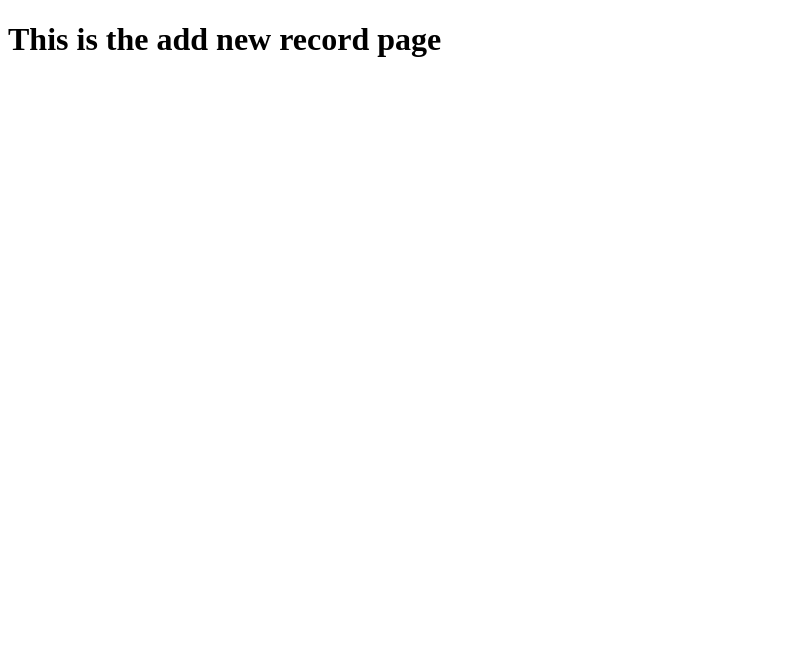
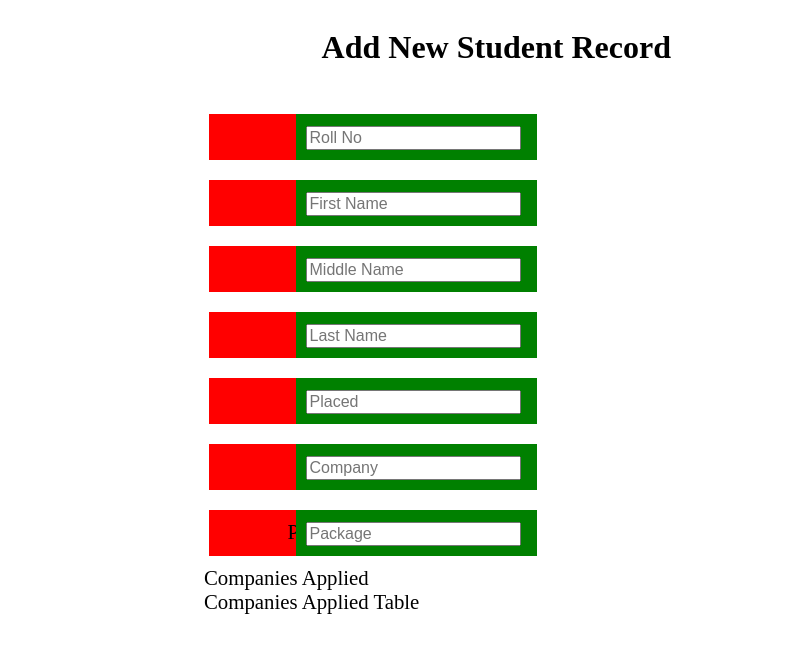
Before and after one commit to AshvinKasture/mongoapp1, an Electron app: page src/add.html in a window 800 px wide. Drawn offline with Linux system fonts and the light colour scheme.

Commit message:
working on add.html

```diff
--- a/src/add.html
+++ b/src/add.html
@@ -5,8 +5,138 @@
     <meta http-equiv="X-UA-Compatible" content="IE=edge" />
     <meta name="viewport" content="width=device-width, initial-scale=1.0" />
     <title>Document</title>
+    <style>
+      .grid-container {
+        display: grid;
+        grid-template-areas:
+          'roll-label roll-inp'
+          'fname-label fname-inp'
+          'mname-label mname-inp'
+          'lname-label lname-inp'
+          'placed-label placed-inp'
+          'company-label company-inp'
+          'package-label package-inp'
+          'companies-applied-label companies-applied-label'
+          'companies-applied-table companies-applied-table';
+
+        /* grid-gap: 1%; */
+        font-size: 1.3rem;
+
+        padding-left: 25%;
+        margin-top: 2%;
+      }
+
+      .blank-left {
+        grid-area: blank-left;
+      }
+      .blank-right {
+        grid-area: blank-right;
+      }
+
+      .fname-label {
+        grid-area: fname-label;
+      }
+      .fname-inp {
+        grid-area: fname-inp;
+      }
+      .mname-label {
+        grid-area: mname-label;
+      }
+      .mname-inp {
+        grid-area: mname-inp;
+      }
+      .lname-label {
+        grid-area: lname-label;
+      }
+      .lname-inp {
+        grid-area: lname-inp;
+      }
+      .placed-label {
+        grid-area: placed-label;
+      }
+      s.placed-inp {
+        grid-area: placed-inp;
+      }
+      .company-label {
+        grid-area: company-label;
+      }
+      .company-inp {
+        grid-area: company-inp;
+      }
+      .package-label {
+        grid-area: package-label;
+      }
+      .company-inp {
+        grid-area: company-inp;
+      }
+      .companies-applied-label {
+        grid-area: companies-applied-label;
+      }
+      .companies-applied-table {
+        grid-area: companies-applied-table;
+      }
+      .label-element,
+      .inp-element {
+        margin: 10px 5px;
+      }
+      .label-element {
+        background-color: red;
+        width: 300px;
+        text-align: right;
+        padding: 10px;
+      }
+      .inp-element {
+        background-color: green;
+        transform: translateX(-250px);
+        padding: 10px;
+      }
+      h1 {
+        display: inline-block;
+        margin-left: 40%;
+      }
+      input {
+        font-size: 1rem;
+      }
+    </style>
   </head>
   <body>
-    <h1>This is the add new record page</h1>
+    <div class="container">
+      <h1>Add New Student Record</h1>
+      <div class="grid-container">
+        <!-- <div class="blank-left">blank-left</div> -->
+        <div class="roll-label label-element">Roll No</div>
+        <div class="roll-inp inp-element">
+          <input type="text" placeholder="Roll No" />
+        </div>
+        <div class="fname-label label-element">First Name</div>
+        <div class="fname-inp inp-element">
+          <input type="text" placeholder="First Name" />
+        </div>
+        <div class="mname-label label-element">Middle Name</div>
+        <div class="mname-inp inp-element">
+          <input type="text" placeholder="Middle Name" />
+        </div>
+        <div class="lname-label label-element">Last Name</div>
+        <div class="lname-inp inp-element">
+          <input type="text" placeholder="Last Name" />
+        </div>
+        <div class="placed-label label-element">Placed</div>
+        <div class="placed-inp inp-element">
+          <input type="text" placeholder="Placed" />
+        </div>
+        <div class="company-label label-element">Company placed</div>
+        <div class="company-inp inp-element">
+          <input type="text" placeholder="Company" />
+        </div>
+        <div class="package-label label-element">Package in company placed</div>
+        <div class="package-inp inp-element">
+          <input type="text" placeholder="Package" />
+        </div>
+
+        <div class="companies-applied-label">Companies Applied</div>
+        <!-- <div class="blank-right">blank-right</div> -->
+        <div class="companies-applied-table">Companies Applied Table</div>
+      </div>
+    </div>
   </body>
 </html>
--- a/src/index.js
+++ b/src/index.js
@@ -8,13 +8,16 @@ if (require('electron-squirrel-startup')) {
   app.quit();
 }
 
+let mainWindow;
+
 const createWindow = () => {
   // Create the browser window.
-  const mainWindow = new BrowserWindow({
+  mainWindow = new BrowserWindow({
     width: 800,
     height: 600,
     webPreferences: {
       nodeIntegration: true,
+      contextIsolation: false,
     },
   });
 
@@ -51,6 +54,7 @@ app.on('activate', () => {
 
 ipcMain.on('open', (event, args) => {
   console.log('add new button clicked');
+  mainWindow.loadFile(path.join(__dirname, 'add.html'));
 });
 
 // In this file you can include the rest of your app's specific main process
```
Also changed, not shown: 1 other file.
